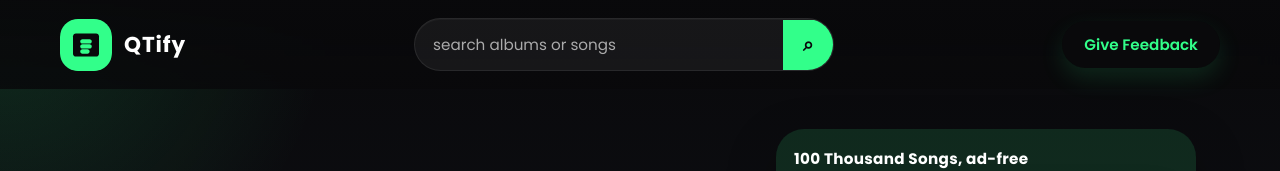
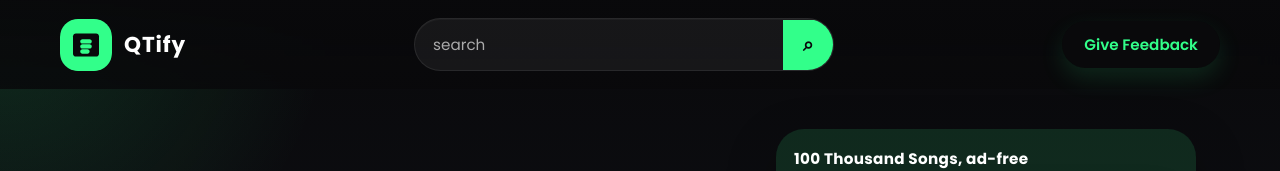
Before and after one commit to ketankathore/qtify, a React (Create React App) app: page / in a window 1280 px wide. Shown: the top 171 px of the page. Built offline with nearby package versions, Linux system fonts and the light colour scheme; no server answers.

Commit message:
fix error search bar

```diff
--- a/src/components/SearchBar/SearchBar.jsx
+++ b/src/components/SearchBar/SearchBar.jsx
@@ -11,7 +11,7 @@ const SearchBar = () => {
         type="text"
         name="search"
         className="searchInput"
-        placeholder="search albums or songs"
+        placeholder="search"
         aria-label="Search albums or songs"
       />
       <button type="submit" className="searchButton" aria-label="Search">
```
